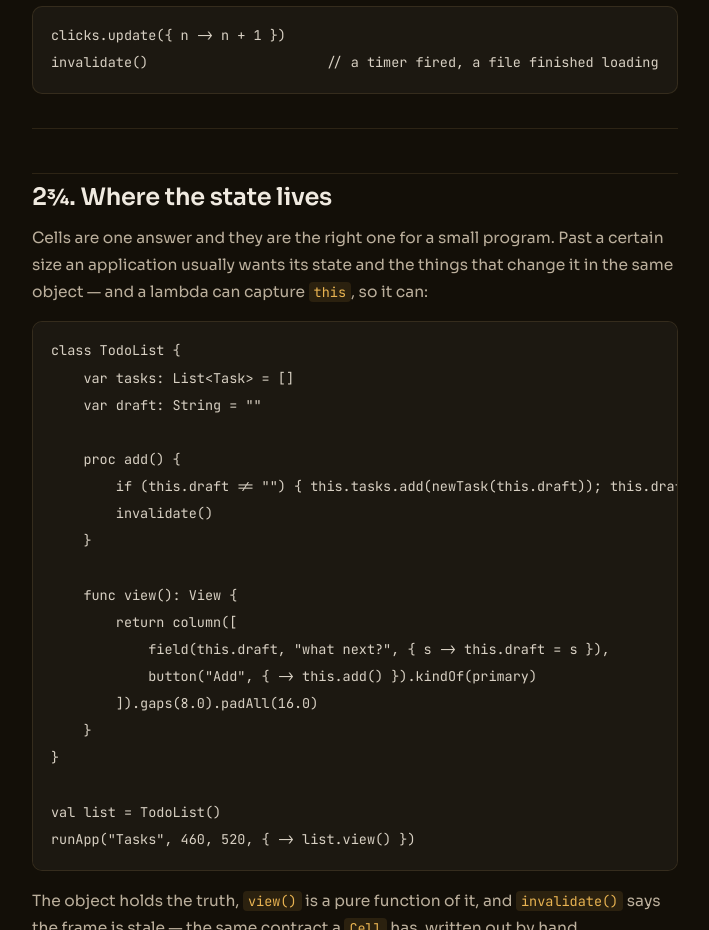
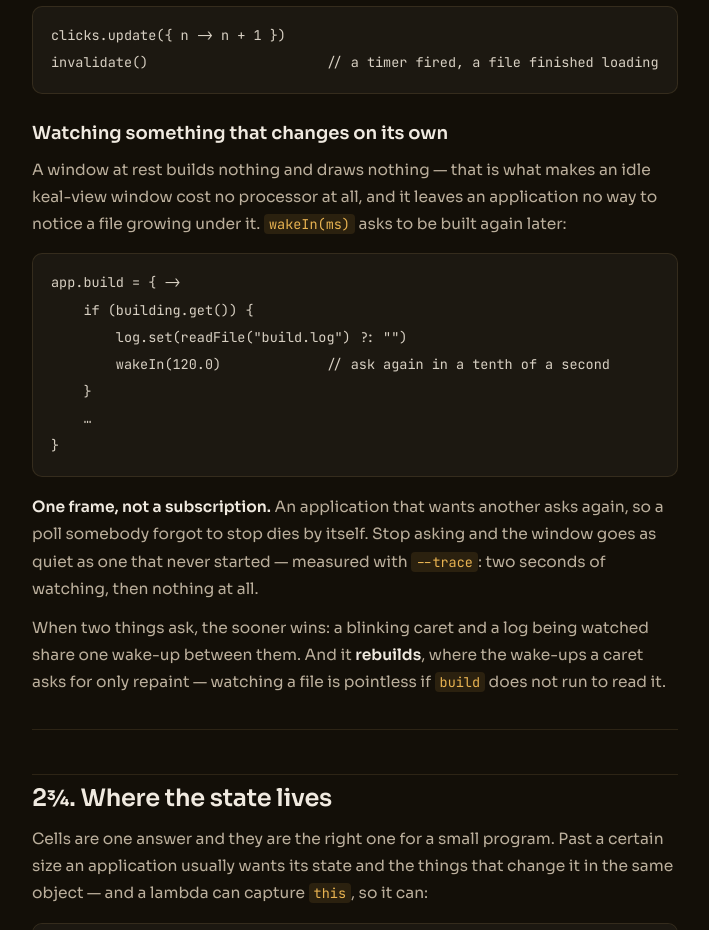
Before and after one commit to geneacta/keal-view, a plain HTML site: page site/fr/guide.html in a window 1280 px wide. Shown: the part 1840-2770 px from the top of the page, without its empty margins (310-1019 px from the left). Drawn offline with nearby package versions, Linux system fonts and the light colour scheme.

Commit message:
An application can ask to be built again later
`wakeIn(ms)`. The Linux session narrowed a request for progress bars, pipes and
threads down to this, and it turned out to be the only thing in the way of a
live build log — a detached child writing to a file needs no new primitive from
the language, only something to call `readFile` again.

A window at rest builds nothing and draws nothing, which is what makes an idle
keal-view window cost no processor, and which leaves an application unable to
watch anything that changes on its own. Their reading of why was right and I
checked it rather than took it: a caret's blink wakes the loop and **repaints**,
because `stale` includes `ui.animating()`, but the rebuild is gated on the
revision — so a poll written in `build` runs once and never again.

So this bumps the revision when it fires, which is the whole difference between
it and the wake-ups a caret asks for. Watching a file is pointless if `build`
does not run to read it.

**One frame, not a subscription**, which was their first condition and the
right one: an application that wants another asks again, so a poll somebody
forgot to stop dies by itself instead of spinning the loop for ever. The sooner
of two asks wins, which is the rule `Ui.wakeIn` already used for animations, so
a blinking caret and a log being watched cost one wake-up between them.

Four mutations, all caught: a later ask pushing the moment back, firing without
clearing, firing without rebuilding, and firing before its moment.

**And the half no headless assertion reaches, measured in a window with
`--trace`.** A program watching a file for two seconds and then stopping:

    wakes=11 frames=11 animated=0 events=1 focus=1
    wakes=9  frames=9  animated=0 events=0 (no events)
    (seven seconds of silence)

Nine frames a second while it watches, with nothing from the user; then
nothing at all. That second half is the property that was expensive to get —
an idle window holding a core was three rounds of work on Windows — and it is
the one a new way of waking could quietly have broken.

```diff
--- a/site/fr/guide.html
+++ b/site/fr/guide.html
@@ -67,7 +67,21 @@ Building a few hundred nodes is tens of microseconds, and what you get for it
 is that the view function is a pure function of the state, with nothing to
 invalidate and nothing to forget to invalidate.</p><p><code>update</code> reads and writes in one go, and <code>invalidate()</code> says &quot;something
 changed&quot; for anything that does not live in a cell:</p><pre><code>clicks.update({ n -&gt; n + 1 })
-invalidate()                      // a timer fired, a file finished loading</code></pre><hr><h2 id="2-where-the-state-lives">2¾. Where the state lives</h2><p>Cells are one answer and they are the right one for a small program. Past a
+invalidate()                      // a timer fired, a file finished loading</code></pre><h3 id="watching-something-that-changes-on-its-own">Watching something that changes on its own</h3><p>A window at rest builds nothing and draws nothing — that is what makes an idle
+keal-view window cost no processor at all, and it leaves an application no way
+to notice a file growing under it. <code>wakeIn(ms)</code> asks to be built again later:</p><pre><code>app.build = { -&gt;
+    if (building.get()) {
+        log.set(readFile(&quot;build.log&quot;) ?: &quot;&quot;)
+        wakeIn(120.0)             // ask again in a tenth of a second
+    }
+    …
+}</code></pre><p><strong>One frame, not a subscription.</strong> An application that wants another asks
+again, so a poll somebody forgot to stop dies by itself. Stop asking and the
+window goes as quiet as one that never started — measured with <code>--trace</code>: two
+seconds of watching, then nothing at all.</p><p>When two things ask, the sooner wins: a blinking caret and a log being watched
+share one wake-up between them. And it <strong>rebuilds</strong>, where the wake-ups a caret
+asks for only repaint — watching a file is pointless if <code>build</code> does not run to
+read it.</p><hr><h2 id="2-where-the-state-lives">2¾. Where the state lives</h2><p>Cells are one answer and they are the right one for a small program. Past a
 certain size an application usually wants its state and the things that change
 it in the same object — and a lambda can capture <code>this</code>, so it can:</p><pre><code>class TodoList {
     var tasks: List&lt;Task&gt; = []
```
Also changed, not shown: site/guide.html (+15 -1 lines), 4 other files.
